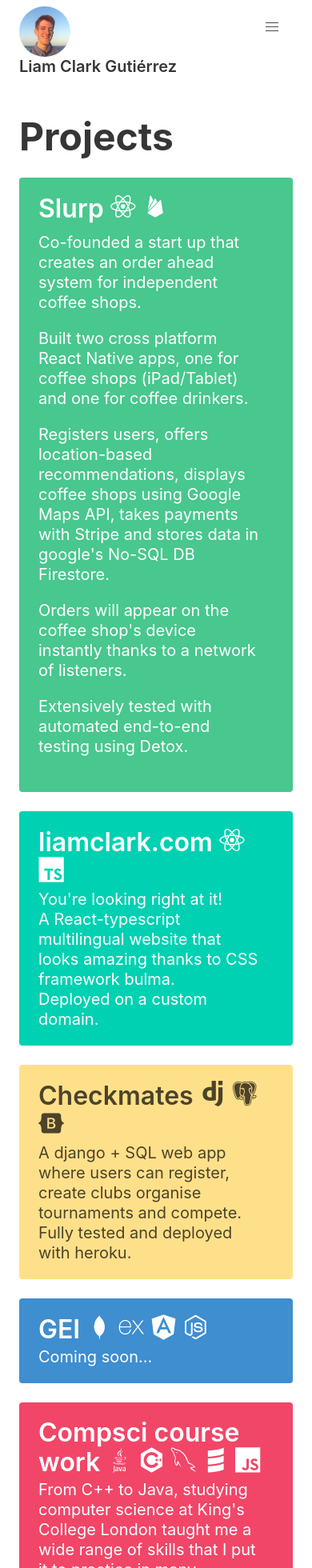
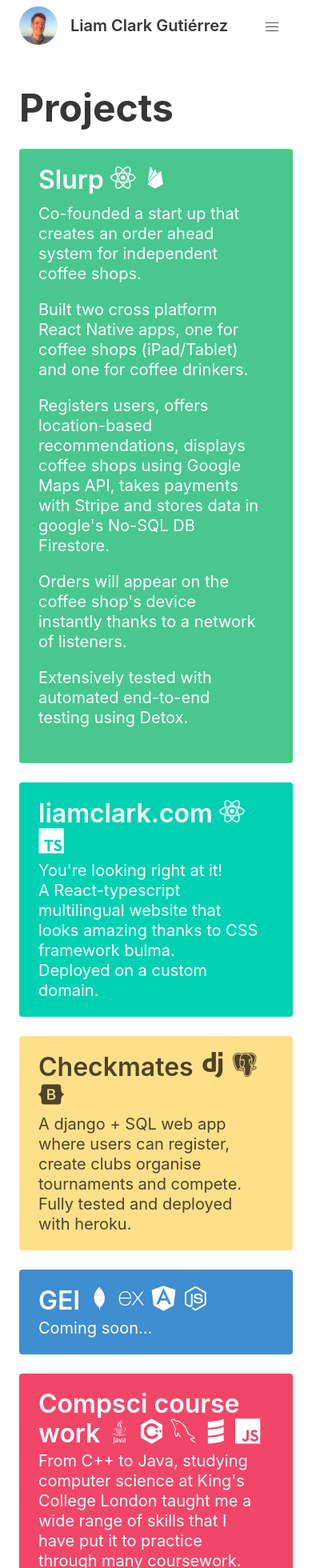
Before and after one commit to lclarkg18/personal-website, a React (Create React App) app: page /es/projects in a window 390 px wide. Shown: the part 40-2000 px from the top of the page at 80% size. Built offline with nearby package versions, Linux system fonts and the light colour scheme.

Commit message:
Fixed bug showing name in mobile stacked

```diff
--- a/src/components/navbar.tsx
+++ b/src/components/navbar.tsx
@@ -20,10 +20,19 @@
       <nav className="navbar" role="navigation" aria-label="main navigation">
         <div className="navbar-brand">
           <Link to={`/${i18n.language}`} onClick={() => setActiveTab('')}>
-            <figure className="image is-64x64">
+            <figure className="image is-rounded is-64x64 is-hidden-touch">
               <img alt="Liam" src={pictureOfMe} className="is-rounded" />
             </figure>
-            <strong className="title is-5 is-hidden-desktop">Liam Clark Gutiérrez</strong>
+            <div className="media is-hidden-desktop">
+              <div className="media-left">
+                <figure className="image is-rounded is-48x48 is-hidden-desktop">
+                  <img alt="Liam" src={pictureOfMe} className="is-rounded" />
+                </figure>
+              </div>
+              <strong className="title is-5 is-hidden-desktop is-align-self-center">Liam Clark Gutiérrez</strong>
+
+            </div>
+
           </Link>
           <a
             role="button"
--- a/src/routes/projects.tsx
+++ b/src/routes/projects.tsx
@@ -115,7 +115,7 @@
               </p>
               <p className="subtitle">
                 From C++ to Java, studying computer science at King&apos;s College London
-                taught me a wide range of skills that I put it to practice in many
+                taught me a wide range of skills that I have put it to practice through many
                 coursework.
               </p>
               <div className="content" />
```
